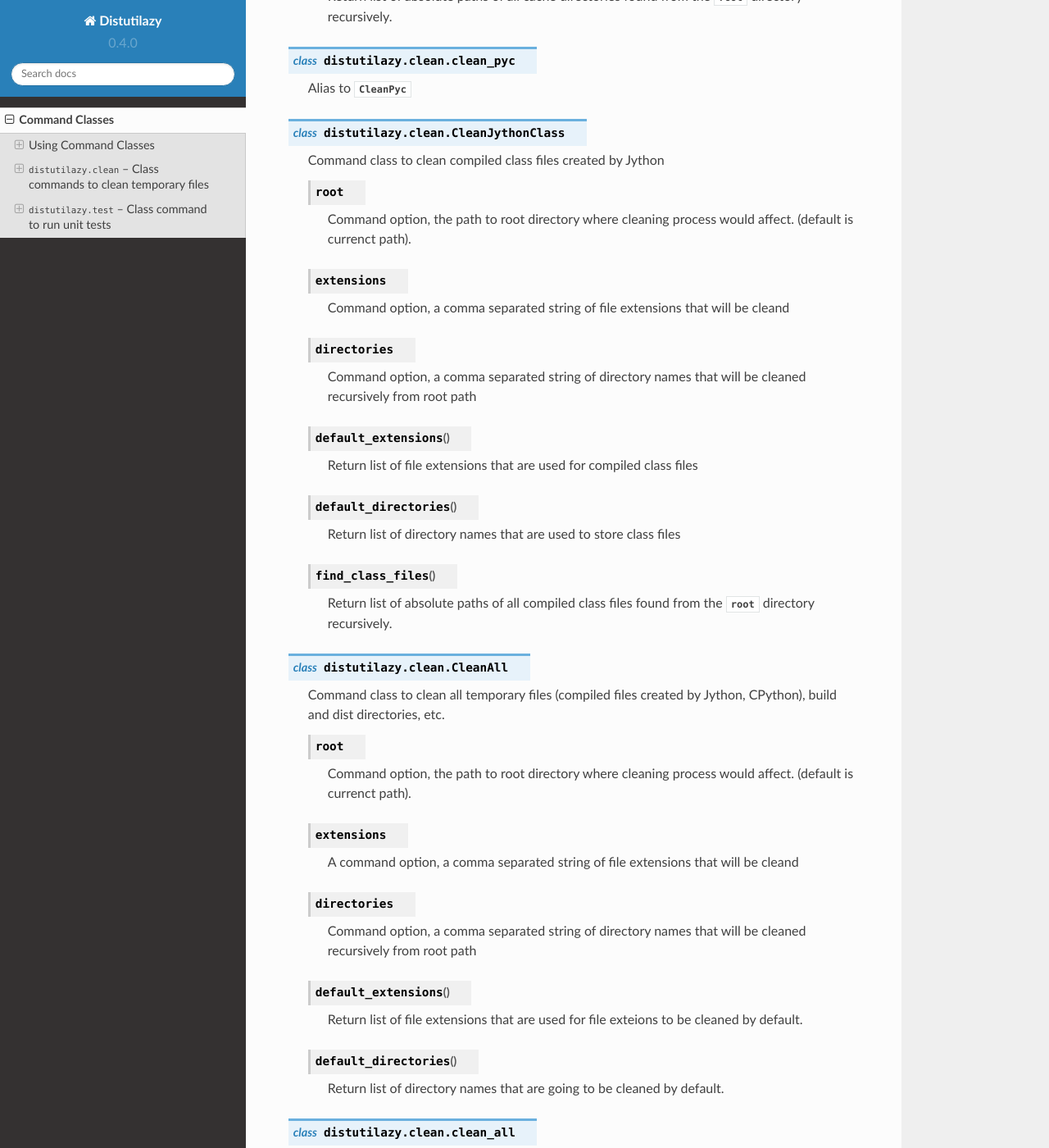
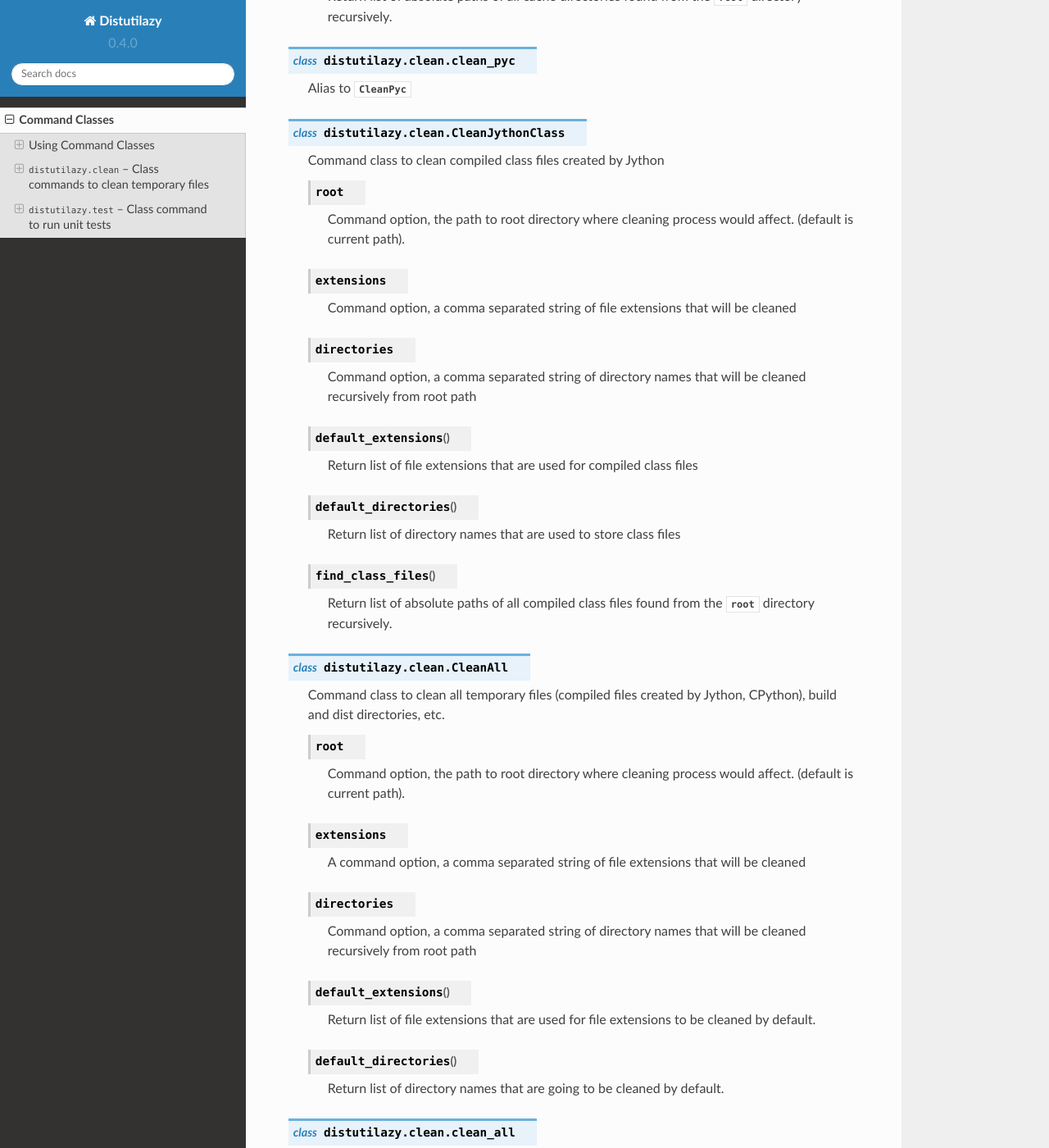
Before and after one commit to farzadghanei/distutilazy, a Sphinx documentation site: the page built from docs/command-classes.rst, in a window 1280 px wide and 1400 px high, scrolled down 2414 px. Shown: the whole window at 82% size. Built offline with Sphinx 7.4.7 and the Read the Docs theme 2.0.0, drawn with Linux system fonts in a browser that asks for light colours; pages that are not in the unit, such as notebooks, are missing from menus; cross-references to code outside the pages are shown as plain code; some of the changed text lies outside the part shown.

Commit message:
Fix typos in docs

```diff
--- a/README.rst
+++ b/README.rst
@@ -92,6 +92,7 @@
 Development
 -----------
 * Code is hosted on `GitHub <https://github.com/farzadghanei/distutilazy>`_.
+* Documentations are on `Read The Docs <https://distutilazy.readthedocs.org`_.
 
 
 Tests
--- a/docs/command-classes.rst
+++ b/docs/command-classes.rst
@@ -22,7 +22,7 @@
     from distutils.core import setup
 
     setup(
-        cmdclasses= {
+        cmdclass= {
             "clear": distutilazy.clean.CleanAll,
             "unittests": distutilazy.test.RunTests
         }
@@ -54,7 +54,7 @@
         pass
 
     setup(
-        cmdclasses= {
+        cmdclass= {
             "clear": MyCleaner
         }
     )
@@ -94,11 +94,11 @@
     .. data:: root
 
         Command option, the path to root directory where cleaning process would affect.
-        (default is currenct path).
+        (default is current path).
 
     .. data:: extensions
 
-        Command option, a comma separated string of file extensions that will be cleand
+        Command option, a comma separated string of file extensions that will be cleaned
 
     .. data:: directories
 
@@ -135,11 +135,11 @@
     .. data:: root
 
         Command option, the path to root directory where cleaning process would affect.
-        (default is currenct path).
+        (default is current path).
 
     .. data:: extensions
 
-        Command option, a comma separated string of file extensions that will be cleand
+        Command option, a comma separated string of file extensions that will be cleaned
 
     .. data:: directories
 
@@ -168,11 +168,11 @@
     .. data:: root
 
         Command option, the path to root directory where cleaning process would affect.
-        (default is currenct path).
+        (default is current path).
 
     .. data:: extensions
 
-        A command option, a comma separated string of file extensions that will be cleand
+        A command option, a comma separated string of file extensions that will be cleaned
 
     .. data:: directories
 
@@ -181,7 +181,7 @@
 
     .. method:: default_extensions()
 
-        Return list of file extensions that are used for file exteions to be cleaned
+        Return list of file extensions that are used for file extensions to be cleaned
         by default.
 
     .. method:: default_directories()
@@ -222,7 +222,7 @@
         Command option, a Unix file name pattern (like :mod:`fnmatch`) to match
         tests files with.
         This is used when no files are specified to run, and the
-        :arttr:`~distutilazy.test.RunTests.root` is
+        :attr:`~distutilazy.test.RunTests.root` is
         not a package that specifies the tests with its ``__all__`` attr
         (Default is "test*.py").
 
--- a/docs/index.rst
+++ b/docs/index.rst
@@ -77,6 +77,7 @@
 Development
 -----------
 * Code is hosted on `GitHub <https://github.com/farzadghanei/distutilazy>`_.
+* Documentations are on `Read The Docs <https://distutilazy.readthedocs.org`_.
 
 
 Tests
```
Also changed, not shown: other parts of docs/command-classes.rst (+2 -2 lines).
